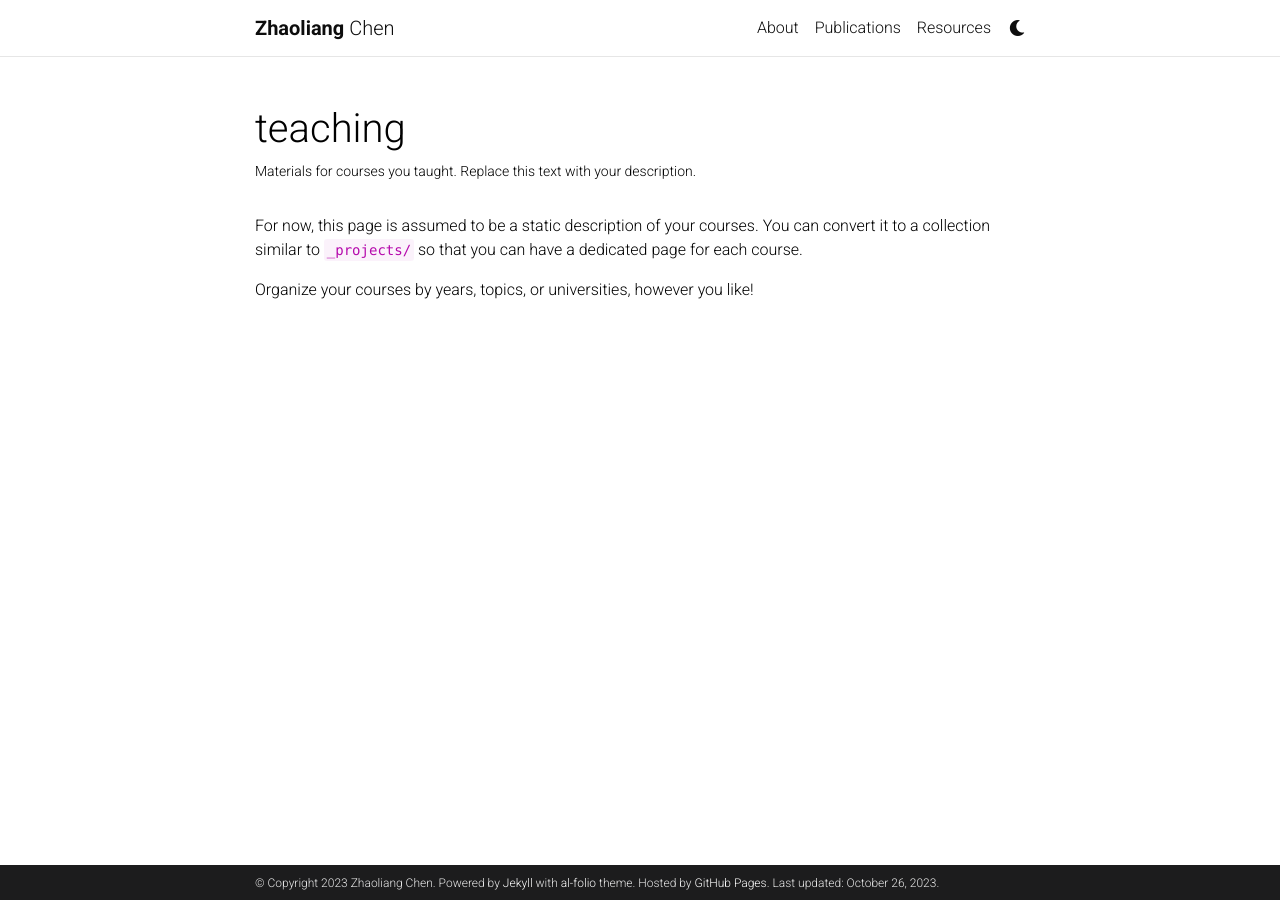
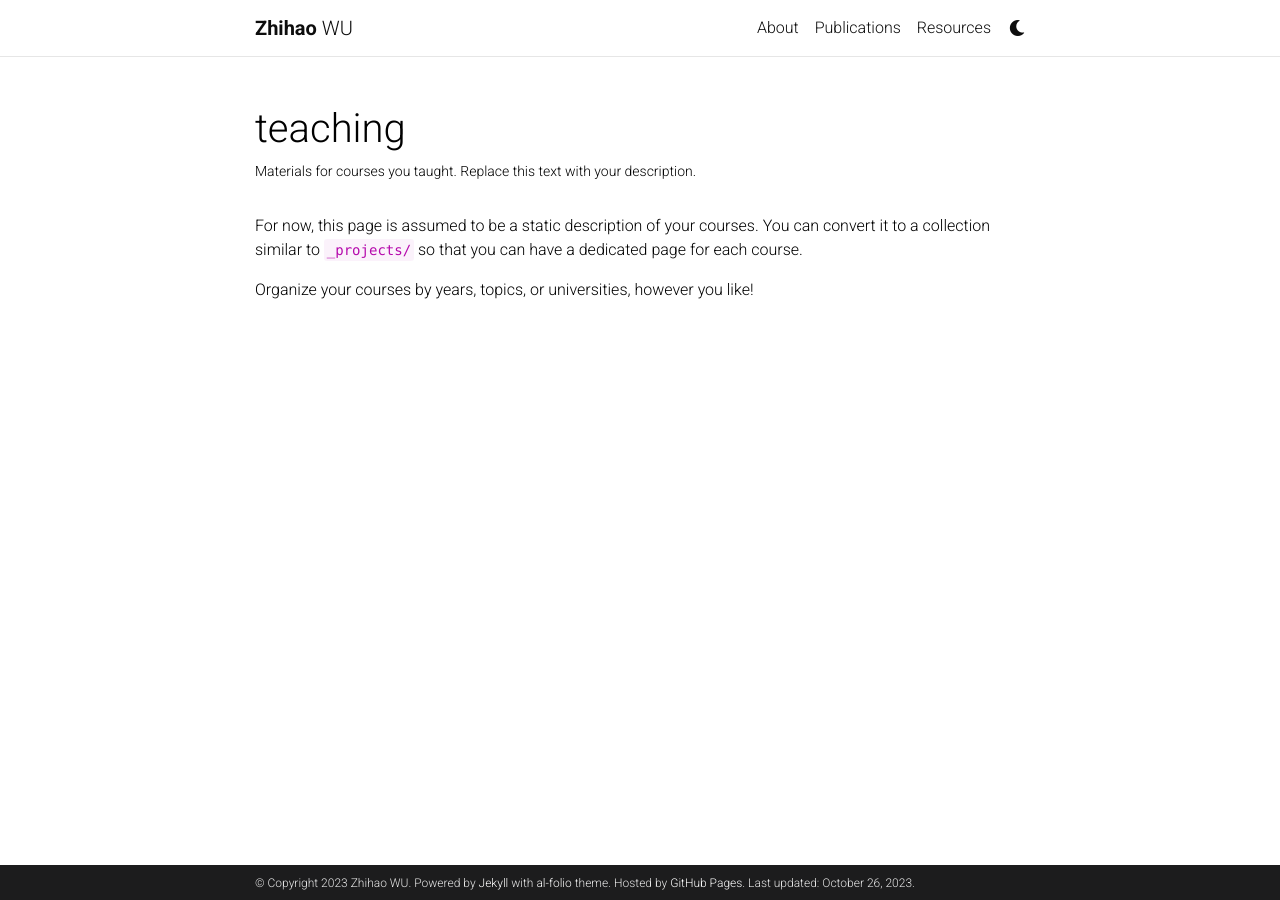
Before and after one commit to huangsuj/huangsuj.github.io, a Jekyll site: the page built from _pages/teaching.md, in a window 1280 px wide. Built offline with Jekyll 4.4.1, drawn with Linux system fonts in a browser that asks for light colours; comment, search, counter and statistics services are not loaded; a style sheet for code colours, icons or effects is not loaded.

Commit message:
Update _config.yml

```diff
--- a/_config.yml
+++ b/_config.yml
@@ -3,10 +3,10 @@
 # -----------------------------------------------------------------------------
 
 title: blank # the website title (if blank, full name will be used instead)
-first_name: Zhaoliang
+first_name: Zhihao
 middle_name:
-last_name: Chen
-email: chenzl23@outlook.com
+last_name: WU
+email: zhihaowu1999@gmail.com
 description: > # the ">" symbol means to ignore newlines until "footer_text:"
   A simple, whitespace theme for academics. Based on [*folio](https://github.com/bogoli/-folio) design.
 footer_text: >
@@ -17,7 +17,7 @@ keywords: machine learning  # add your own keywords or leave empty
 lang: en # the language of your site (for example: en, fr, cn, ru, etc.)
 icon: ⚛️  # the emoji used as the favicon (alternatively, provide image name in /assets/img/)
 
-url: https://chenzl.github.io # the base hostname & protocol for your site
+url: https://zhihaowu99.github.io # the base hostname & protocol for your site
 baseurl:  # the subpath of your site, e.g. /blog/
 last_updated: true # set to true if you want to display last updated in the footer
 impressum_path:  # set to path to include impressum link in the footer, use the same path as permalink in a page, helps to conform with EU GDPR
@@ -72,7 +72,7 @@ twitter_username: # your Twitter handle
 mastodon_username: # your mastodon instance+username in the format instance.tld/@username
 linkedin_username: # your LinkedIn user name
 telegram_username: # your Telegram user name
-scholar_userid: LM0QNdQAAAAJ # your Google Scholar ID
+scholar_userid: QDlGhPsAAAAJ # your Google Scholar ID
 semanticscholar_id: # your Semantic Scholar ID
 whatsapp_number: # your WhatsApp number (full phone number in international format. Omit any zeroes, brackets, or dashes when adding the phone number in international format.)
 orcid_id: # your ORCID ID
@@ -84,7 +84,7 @@ blogger_url: # your blogger URL
 work_url: # work page URL
 keybase_username: # your keybase user name
 wikidata_id: # your wikidata id
-dblp_url: https://dblp.org/pid/153/3504.html # your DBLP profile url
+dblp_url: https://dblp.org/pid/27/8792-3.html # your DBLP profile url
 stackoverflow_id: # your stackoverflow id
 kaggle_id: # your kaggle id
 lastfm_id: # your lastfm id
@@ -96,12 +96,12 @@ facebook_id: # your facebook id
 discord_id: # your discord id (18-digit unique numerical identifier)
 
 contact_note: >
-  Welcome to Zhaoliang Chen's homepage.
+  Welcome to Zhihao WU's homepage.
 # -----------------------------------------------------------------------------
 # Analytics and search engine verification
 # -----------------------------------------------------------------------------
 
-google_analytics: G-0BX33QGV1M # your Goole Analytics measurement ID (format: G-XXXXXXXXXX)
+google_analytics:  # your Goole Analytics measurement ID (format: G-XXXXXXXXXX)
 panelbear_analytics:  # panelbear analytics site ID (format: XXXXXXXXX)
 
 google_site_verification:  # your google-site-verification ID (Google Search Console)
@@ -231,8 +231,8 @@ display_tags: ['formatting', 'images', 'links', 'math', 'code'] # this tags will
 
 scholar:
 
-  last_name: [Chen]
-  first_name: [Zhaoliang]
+  last_name: [Wu]
+  first_name: [Zhihao]
 
   style: apa
   locale: en
```
